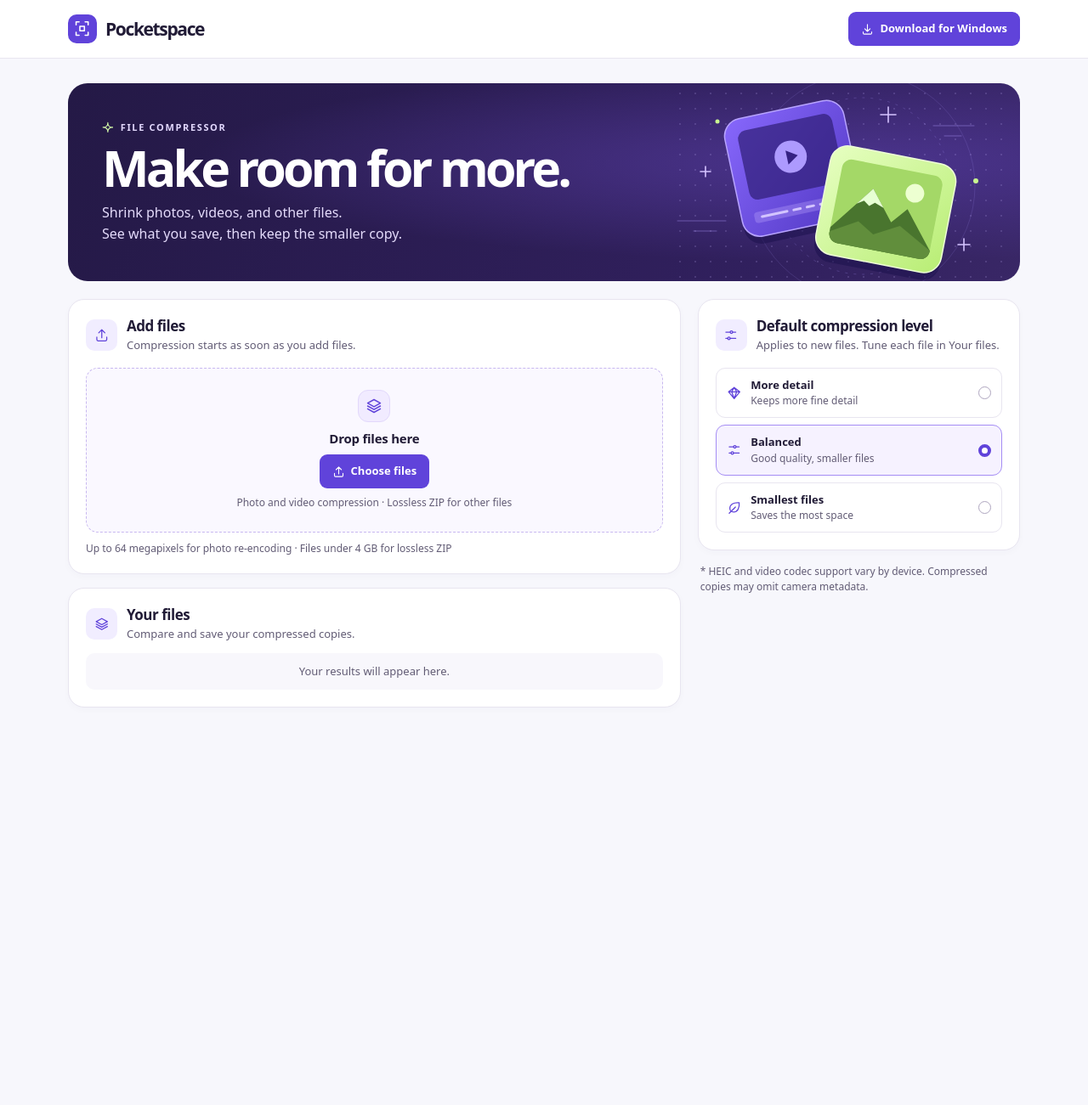
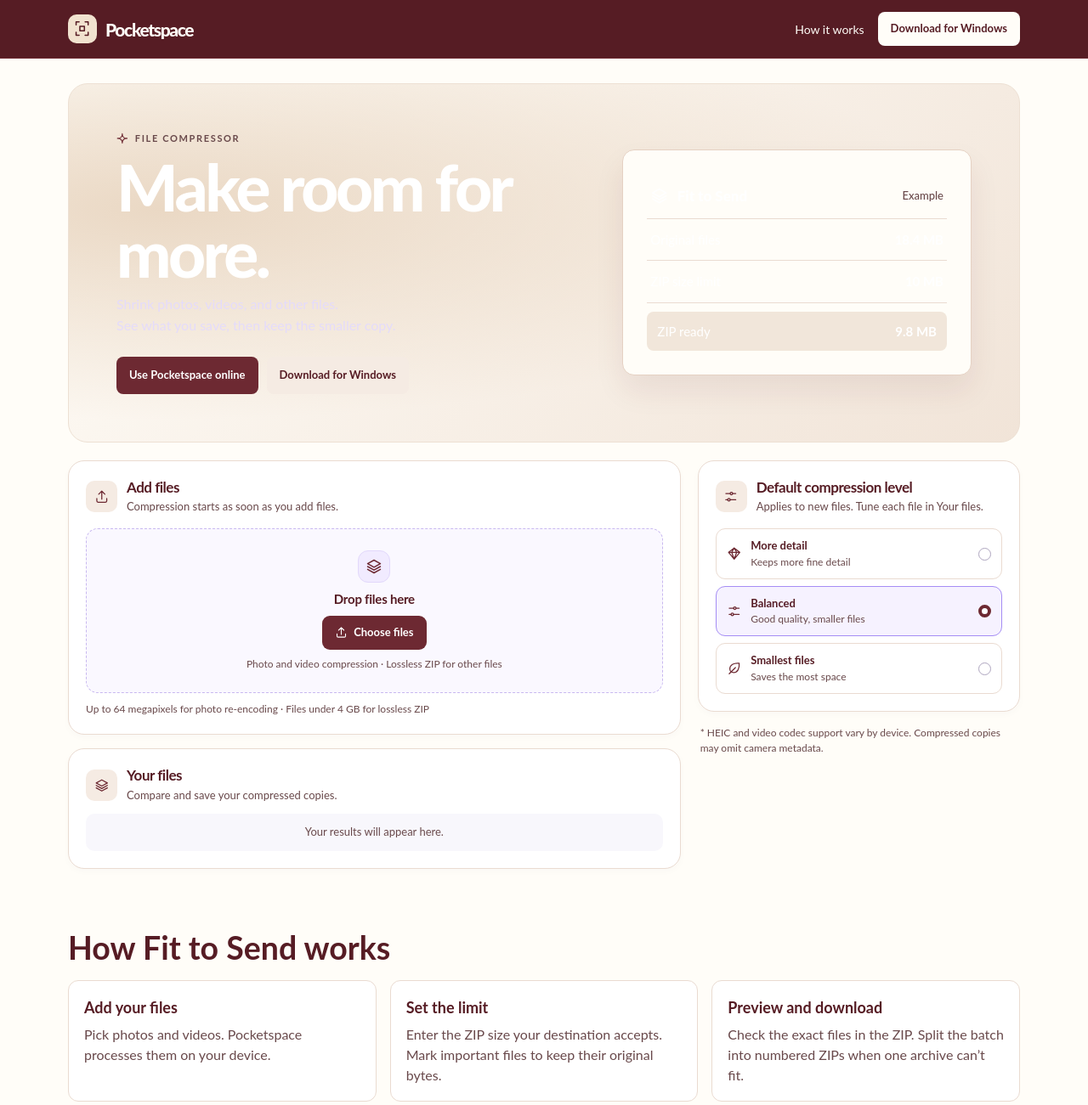
Before and after one commit to metanmai/pocketspace, a plain HTML site: page dist/index.html in a window 1280 px wide. Shown: the whole page at 85% size. Before the commit the page ends 858 px from the top, so only its background shows below. Drawn offline with Linux system fonts and the light colour scheme.

Commit message:
Style Pocketspace website after SynapseSync

```diff
--- a/dist/app.mjs
+++ b/dist/app.mjs
@@ -6,7 +6,7 @@ import { mediaUrl, mobile, pickFiles, playNative, receiveSharedPhotos, releaseFi
 
 const $ = id => document.getElementById(id);
 const files = [];
-$('windows-download').hidden = mobile || window.pocketspaceHost === 'windows';
+document.documentElement.classList.toggle('web-presentation', !mobile && window.pocketspaceHost !== 'windows');
 const updateArchive = bindArchive(() => files);
 const fitToSend = bindFitToSend(() => files, bytes, saveWindowsZip);
 const labels = { detail: 'More detail', balanced: 'Balanced', small: 'Smallest files' };
--- a/dist/index.html
+++ b/dist/index.html
@@ -31,7 +31,10 @@
   <header class="topbar">
     <div class="top-inner">
       <a class="wordmark" href="./" aria-label="Pocketspace home"><span class="mark"><svg><use href="#logo"/></svg></span>Pocketspace</a>
-      <a id="windows-download" class="button accent" href="https://github.com/metanmai/pocketspace/releases/latest/download/Pocketspace-Windows-x64.zip"><svg aria-hidden="true"><use href="#download"/></svg> Download for Windows</a>
+      <nav class="web-only web-nav" aria-label="Site navigation">
+        <a href="#how-it-works">How it works</a>
+        <a id="windows-download" class="button" href="https://github.com/metanmai/pocketspace/releases/latest/download/Pocketspace-Windows-x64.zip">Download for Windows</a>
+      </nav>
     </div>
   </header>
 
@@ -41,6 +44,16 @@
         <p class="eyebrow"><svg><use href="#spark"/></svg> FILE COMPRESSOR</p>
         <h1 id="headline">Make room for more.</h1>
         <p>Shrink photos, videos, and other files.<br class="desktop-break"> See what you save, then keep the smaller copy.</p>
+        <div class="web-only web-hero-actions">
+          <a class="button accent" href="#compressor">Use Pocketspace online</a>
+          <a class="button" href="https://github.com/metanmai/pocketspace/releases/latest/download/Pocketspace-Windows-x64.zip">Download for Windows</a>
+        </div>
+      </div>
+      <div class="web-only web-demo" aria-label="Example Fit to Send result">
+        <div class="web-demo-title"><svg aria-hidden="true"><use href="#layers"/></svg> Fit to Send <small>Example</small></div>
+        <div><span>Original files</span><strong>18.4 MB</strong></div>
+        <div><span>ZIP size limit</span><strong>10 MB</strong></div>
+        <div class="web-demo-result"><span>ZIP ready</span><strong>9.8 MB</strong></div>
       </div>
       <svg class="hero-art" viewBox="0 0 420 250" fill="none" aria-hidden="true">
         <defs>
@@ -74,7 +87,7 @@
       </svg>
     </section>
 
-    <div class="workspace">
+    <div class="workspace" id="compressor">
       <div class="primary">
         <section class="card add-card" aria-labelledby="add-heading">
           <div class="section-heading">
@@ -125,6 +138,14 @@
         <p class="compatibility">* HEIC and video codec support vary by device. Compressed copies may omit camera metadata.</p>
       </aside>
     </div>
+    <section class="web-only web-guide" id="how-it-works" aria-labelledby="guide-title">
+      <h2 id="guide-title">How Fit to Send works</h2>
+      <div class="web-guide-grid">
+        <article><h3>Add your files</h3><p>Pick photos and videos. Pocketspace processes them on your device.</p></article>
+        <article><h3>Set the limit</h3><p>Enter the ZIP size your destination accepts. Mark important files to keep their original bytes.</p></article>
+        <article><h3>Preview and download</h3><p>Check the exact files in the ZIP. Split the batch into numbered ZIPs when one archive can’t fit.</p></article>
+      </div>
+    </section>
   </main>
 
   <dialog id="preview" aria-labelledby="preview-title">
--- a/dist/styles.css
+++ b/dist/styles.css
@@ -8,6 +8,53 @@
   --accent: #6043da;
   --accent-dark: #4b2ebd;
   --tint: #f1edff;
+}
+
+.web-only { display: none; }
+.web-presentation {
+  --page: #fffdf8;
+  --ink: #561c24;
+  --muted: #69494b;
+  --line: #eadbd1;
+  --accent: #6d2932;
+  --accent-dark: #561c24;
+  --tint: #f5ebe3;
+  font-family: Lato, system-ui, sans-serif;
+}
+.web-presentation .topbar { background: #561c24; color: #fffdf8; border-color: #6d2932; }
+.web-presentation .mark { color: #561c24; background: #f1e2cf; }
+.web-presentation .web-nav, .web-presentation .web-hero-actions { display: flex; align-items: center; gap: 16px; flex-wrap: wrap; }
+.web-presentation .web-nav > a:first-child { font-size: 14px; text-decoration: none; }
+.web-presentation #windows-download { color: #561c24; background: #fffdf8; border-radius: 8px; }
+.web-presentation .hero {
+  min-height: 370px;
+  padding: clamp(24px, 5vw, 56px);
+  gap: clamp(22px, 5vw, 70px);
+  border: 1px solid #ede0d3;
+  background: radial-gradient(ellipse at 10% 35%, #ead8c4, transparent 64%), linear-gradient(135deg, #fffdf8, #f1e4d8);
+}
+.web-presentation .hero-copy { padding: 0; flex: 1 1 52%; }
+.web-presentation .hero-art { display: none; }
+.web-presentation .hero h1 { font-weight: 850; font-size: clamp(2.7rem, 6vw, 5.1rem); line-height: 1.03; letter-spacing: -.045em; }
+.web-presentation .hero-copy > p { color: #69494b; }
+.web-presentation .hero .eyebrow svg { color: #6d2932; }
+.web-presentation .web-hero-actions { margin-top: 24px; gap: 10px; }
+.web-presentation .web-hero-actions .button { border-radius: 8px; min-height: 44px; }
+.web-presentation .web-demo { display: grid; flex: 1 1 40%; min-width: 0; background: #fffdf8; border: 1px solid #e5d1c3; border-radius: 14px; padding: clamp(15px, 3vw, 28px); box-shadow: 0 18px 35px #561c2414; }
+.web-demo > div { display: flex; align-items: center; justify-content: space-between; gap: 10px; padding: 13px 4px; font-size: 15px; border-bottom: 1px solid #eadbd1; }
+.web-demo .web-demo-title { justify-content: flex-start; font-weight: 800; font-size: 17px; }
+.web-demo small { margin-left: auto; color: #69494b; font-size: 13px; font-weight: 500; }
+.web-demo .web-demo-result { border: 0; margin-top: 10px; background: #f1e6da; padding: 12px; border-radius: 8px; }
+.web-presentation .web-guide { display: block; margin-block: clamp(32px, 6vw, 72px) 28px; }
+.web-guide h2 { font-size: clamp(1.5rem, 4vw, 2.5rem); line-height: 1.1; margin-bottom: 18px; }
+.web-guide-grid { display: grid; grid-template-columns: repeat(3, 1fr); gap: 16px; }
+.web-guide article { background: white; border: 1px solid #eadbd1; border-radius: 12px; padding: 18px; }
+.web-guide h3 { margin: 0 0 6px; font-size: 18px; }
+.web-guide p { color: #69494b; font-size: 16px; }
+@media (max-width: 720px) {
+  .web-presentation .hero { flex-direction: column; align-items: stretch; }
+  .web-presentation .web-nav > a:first-child { display: none; }
+  .web-guide-grid { grid-template-columns: 1fr; }
 }
 
 * { box-sizing: border-box; }
@@ -40,7 +87,7 @@ svg:not(.hero-art) { display: block; width: 1.25em; height: 1.25em; flex: none;
 .eyebrow { color: #e3d9ff; display: flex; align-items: center; gap: 8px; font-size: 11px; font-weight: 730; letter-spacing: .15em; }
 .eyebrow svg { color: #d4f9a8; }
 h1 { margin: 8px 0 9px; font-size: clamp(38px, 5vw, 59px); font-weight: 760; line-height: 1.06; letter-spacing: -.066em; }
-.hero-copy > p:last-child { font-size: 16px; line-height: 1.55; color: #e4dbfb; }
+.hero-copy > p:nth-of-type(2) { font-size: 16px; line-height: 1.55; color: #e4dbfb; }
 .hero-art { position: absolute; z-index: -1; top: 50%; right: 1.6%; width: min(39%, 420px); transform: translateY(-50%); }
 
 .workspace { display: grid; grid-template-columns: minmax(0, 1.9fr) minmax(0, 1fr); align-items: start; gap: 20px; margin-top: 21px; }
```
